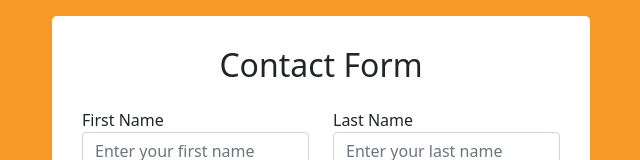
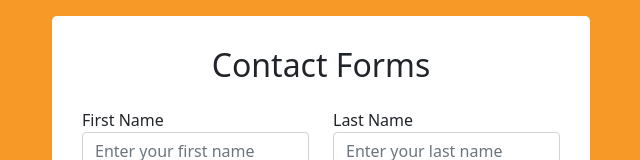
Before and after one commit to pranaypsurve/react-contact-form, a React (Create React App) app: page / in a window 1280 px wide. Shown: the top 160 px of the page, without its empty margins (319-959 px from the left). Built offline with nearby package versions, Linux system fonts and the light colour scheme.

Commit message:
package files changes

```diff
--- a/src/components/ContactForm.jsx
+++ b/src/components/ContactForm.jsx
@@ -65,7 +65,7 @@ const ContactForm = () => {
             <div className="row">
                 <div className="offset-lg-3 col-lg-6 p-3">
                     <form method="POST" className="form" onSubmit={handleForm}>
-                        <h2 className="text-center pb-3" onClick={handleConat}>Contact Form</h2>
+                        <h2 className="text-center pb-3" onClick={handleConat}>Contact Forms</h2>
                         <div className="row">
                             <FormFields formName={formName} setFormName={setFormName} />
                         </div>
```
